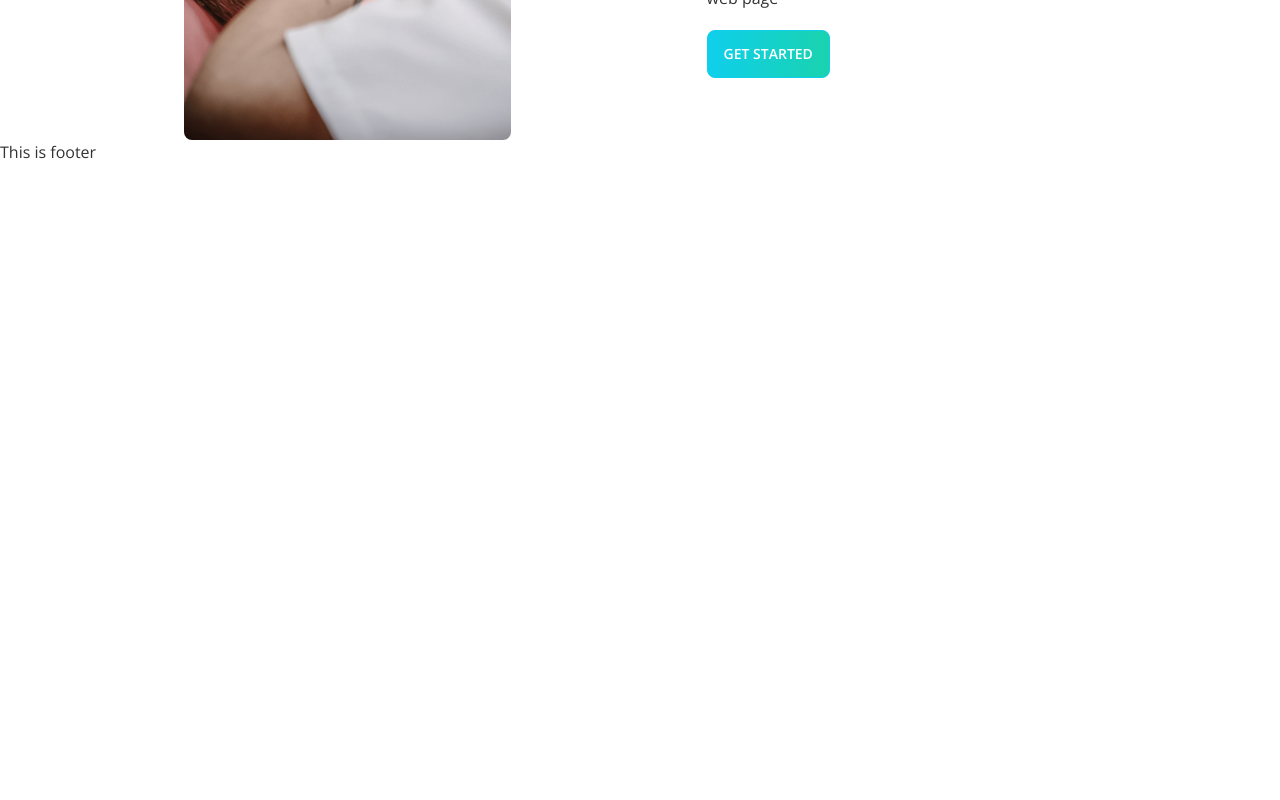
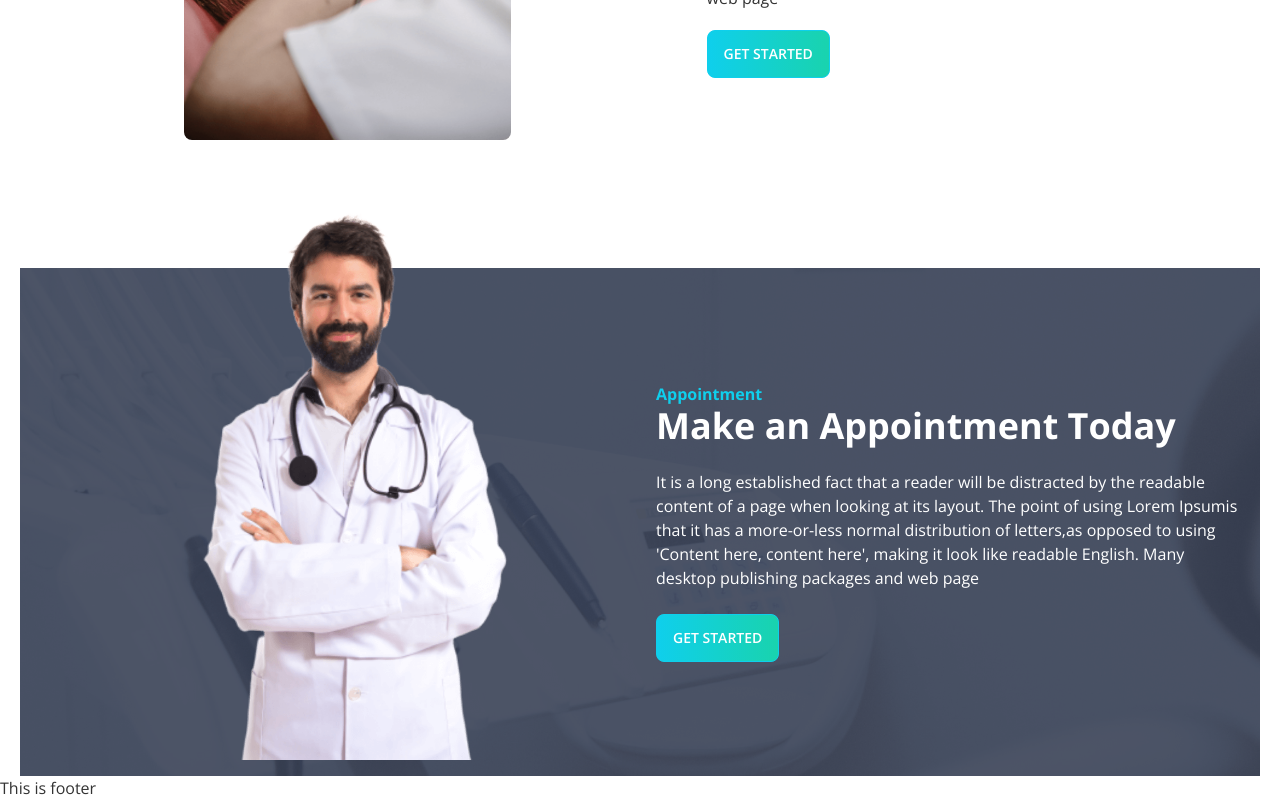
Before and after one commit to Kawsar26229/doctors-portal-client, a React (Vite) app: page / in a window 1280 px wide. Shown: the part 1488-2288 px from the top of the page. Before the commit the page ends 1652 px from the top, so only its background shows below. Built offline with nearby package versions, Linux system fonts and the light colour scheme.

Commit message:
make appointment done

```diff
--- a/src/Pages/Home/Banner/Banner.jsx
+++ b/src/Pages/Home/Banner/Banner.jsx
@@ -1,5 +1,6 @@
 import React from 'react';
 import chair from '../../../assets/images/chair.png';
+import PrimaryButton from '../../../utilities/Button/PrimaryButton/PrimaryButton';
 import './Banner.css';
 
 const Banner = () => {
@@ -16,9 +17,7 @@
             mouth.Every tooth in a man's head is more valuable than a
             diamond.The tongue is ever turning to the aching tooth.
           </p>
-          <button className="btn btn-primary bg-gradient-to-r from-primary to-secondary text-white">
-            Get Started
-          </button>
+          <PrimaryButton>Get Started</PrimaryButton>
         </div>
       </div>
     </div>
--- a/src/Pages/Home/DentalCare/DentalCare.jsx
+++ b/src/Pages/Home/DentalCare/DentalCare.jsx
@@ -1,5 +1,6 @@
 import React from 'react';
 import treatment from '../../../assets/images/treatment.png';
+import PrimaryButton from '../../../utilities/Button/PrimaryButton/PrimaryButton';
 
 const DentalCare = () => {
   return (
@@ -22,9 +23,7 @@
           </p>
         </React.Fragment>
         <div className="card-actions justify-start py-3">
-          <button className="btn btn-primary bg-gradient-to-r from-primary to-secondary text-white">
-            Get Started
-          </button>
+          <PrimaryButton>Get Started</PrimaryButton>
         </div>
       </div>
     </div>
--- a/src/Pages/Home/Home/Home.jsx
+++ b/src/Pages/Home/Home/Home.jsx
@@ -2,6 +2,7 @@
 import Banner from '../Banner/Banner';
 import DentalCare from '../DentalCare/DentalCare';
 import InfoCards from '../InfoCard/InfoCards';
+import MakeAppointment from '../MakeAppointment/MakeAppointment';
 import Services from '../Services/Services';
 
 const Home = () => {
@@ -11,6 +12,7 @@
       <InfoCards></InfoCards>
       <Services></Services>
       <DentalCare></DentalCare>
+      <MakeAppointment></MakeAppointment>
     </div>
   );
 };
--- /dev/null
+++ b/src/Pages/Home/MakeAppointment/MakeAppointment.jsx
@@ -0,0 +1,40 @@
+import React from 'react';
+import doctor from '../../../assets/images/doctor.png';
+import appointment from '../../../assets/images/appointment.png';
+import PrimaryButton from '../../../utilities/Button/PrimaryButton/PrimaryButton';
+
+const MakeAppointment = () => {
+  return (
+    <section
+      className="mt-32"
+      style={{ backgroundImage: `url(${appointment})` }}
+    >
+      <div className="hero">
+        <div className="hero-content flex-col lg:flex-row">
+          <img
+            src={doctor}
+            alt="doctor"
+            className="-mt-32 hidden md:block lg:w-1/2"
+          />
+          <div>
+            <h4 className="text-primary font-bold">Appointment</h4>
+            <h1 className="text-4xl font-bold text-white">
+              Make an Appointment Today
+            </h1>
+            <p className="py-6 text-white">
+              It is a long established fact that a reader will be distracted by
+              the readable content of a page when looking at its layout. The
+              point of using Lorem Ipsumis that it has a more-or-less normal
+              distribution of letters,as opposed to using 'Content here, content
+              here', making it look like readable English. Many desktop
+              publishing packages and web page
+            </p>
+            <PrimaryButton>Get Started</PrimaryButton>
+          </div>
+        </div>
+      </div>
+    </section>
+  );
+};
+
+export default MakeAppointment;
--- /dev/null
+++ b/src/utilities/Button/PrimaryButton/PrimaryButton.jsx
@@ -0,0 +1,11 @@
+import React from 'react';
+
+const PrimaryButton = ({ children }) => {
+  return (
+    <button className="btn btn-primary bg-gradient-to-r from-primary to-secondary text-white">
+      {children}
+    </button>
+  );
+};
+
+export default PrimaryButton;
```
